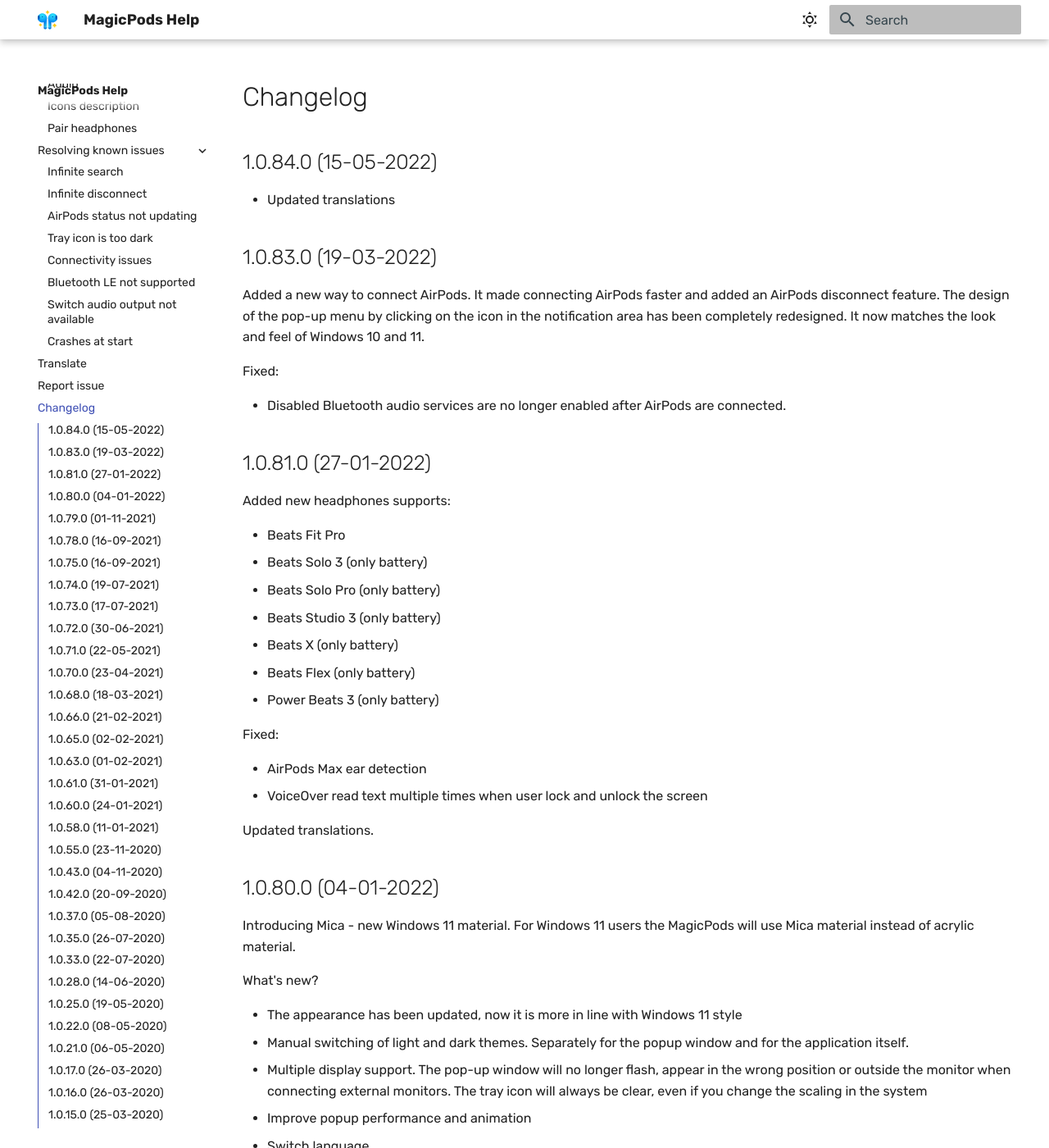
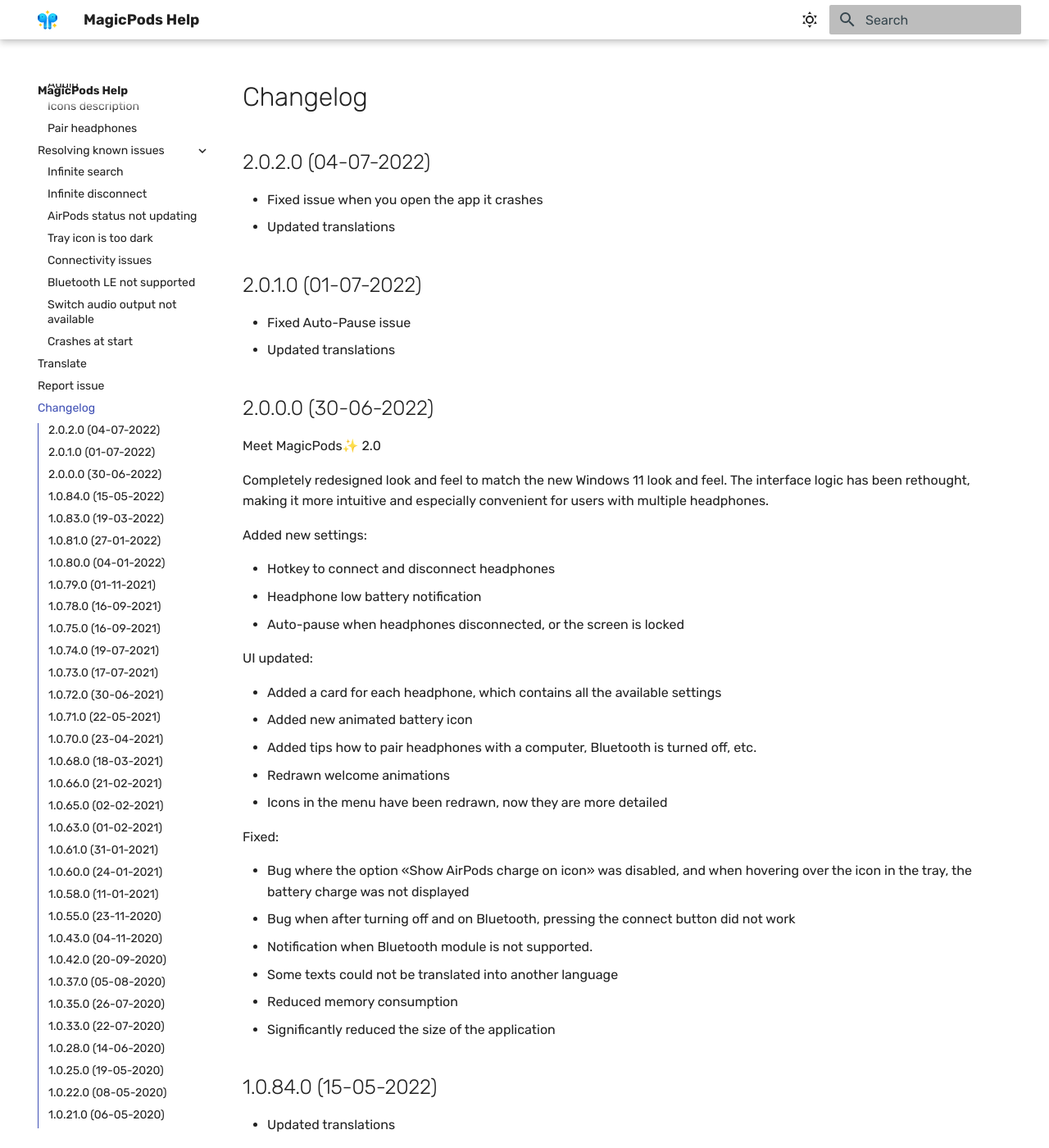
Before and after one commit to steam3d/help.magicpods.app, an MkDocs documentation site: the page built from docs/changelog.md, in a window 1280 px wide and 1400 px high. Shown: the whole window at 82% size. Built offline with MkDocs 1.6.1 and Material for MkDocs 9.7.7, drawn with Linux system fonts in a browser that asks for light colours.

Commit message:
Update changelog.md

```diff
--- a/docs/changelog.md
+++ b/docs/changelog.md
@@ -1,3 +1,42 @@
+## 2.0.2.0 (04-07-2022)
+
+- Fixed issue when you open the app it crashes
+- Updated translations
+
+## 2.0.1.0 (01-07-2022)
+
+- Fixed Auto-Pause issue
+- Updated translations
+
+## 2.0.0.0 (30-06-2022)
+
+Meet MagicPods✨ 2.0
+
+Completely redesigned look and feel to match the new Windows 11 look and feel. The interface logic has been rethought, making it more intuitive and especially convenient for users with multiple headphones.
+
+Added new settings:
+
+- Hotkey to connect and disconnect headphones
+- Headphone low battery notification
+- Auto-pause when headphones disconnected, or the screen is locked
+
+UI updated:
+
+- Added a card for each headphone, which contains all the available settings
+- Added new animated battery icon
+- Added tips how to pair headphones with a computer, Bluetooth is turned off, etc.
+- Redrawn welcome animations
+- Icons in the menu have been redrawn, now they are more detailed
+
+Fixed:
+
+- Bug where the option «Show AirPods charge on icon» was disabled, and when hovering over the icon in the tray, the battery charge was not displayed
+- Bug when after turning off and on Bluetooth, pressing the connect button did not work
+- Notification when Bluetooth module is not supported.
+- Some texts could not be translated into another language
+- Reduced memory consumption
+- Significantly reduced the size of the application
+
 ## 1.0.84.0 (15-05-2022)
 
 - Updated translations
```
